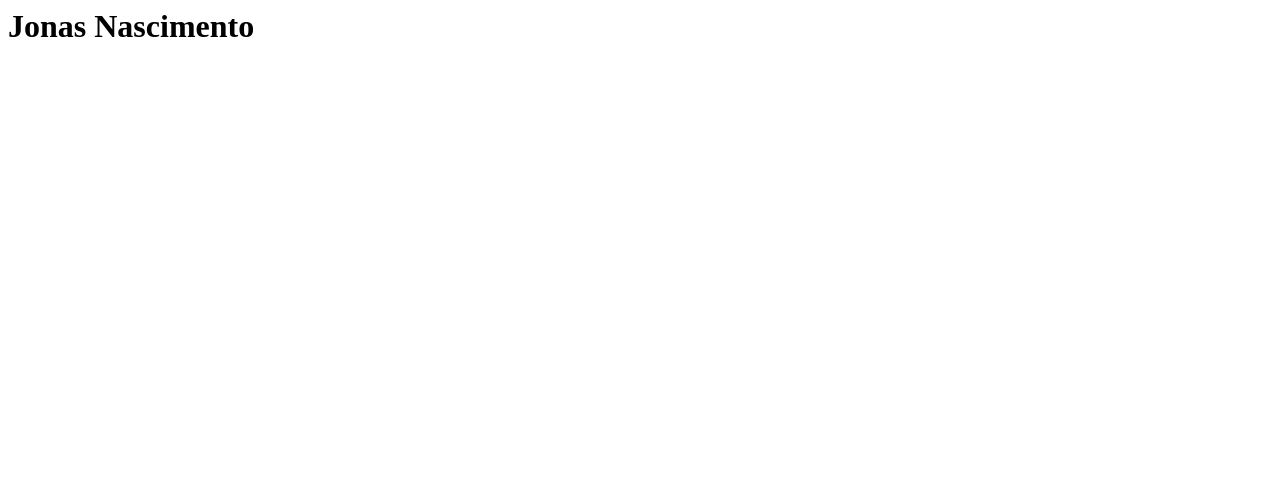
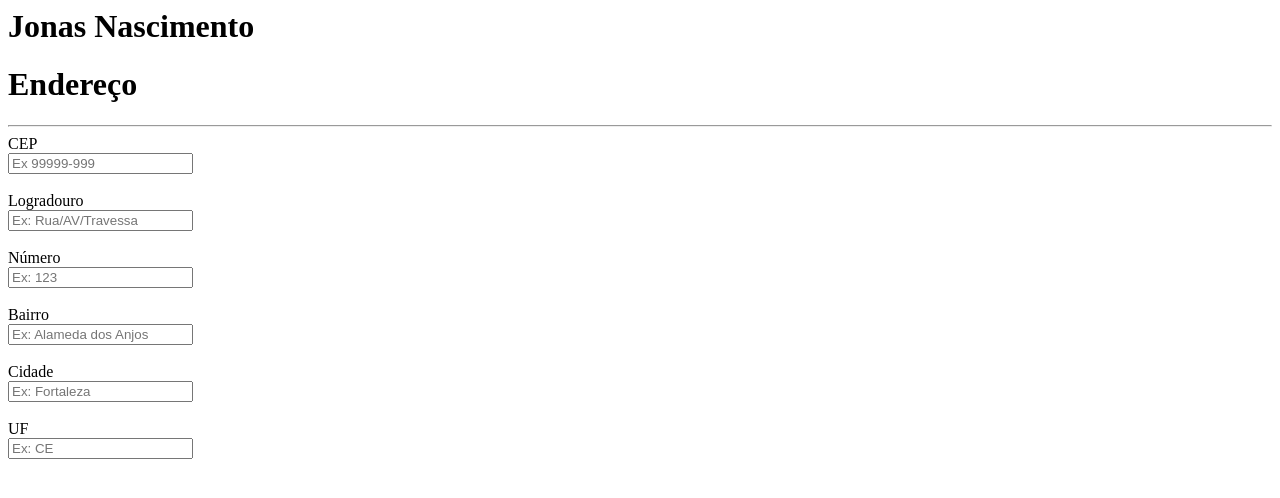
Before and after one commit to iwtrainingbr/site-front-13, a plain HTML site: page autores/jonas.html in a window 1280 px wide. Drawn offline with Linux system fonts and the light colour scheme.

```diff
--- a/autores/jonas.html
+++ b/autores/jonas.html
@@ -1 +1,37 @@
 <h1>Jonas Nascimento</h1>
+<!DOCTYPE html>
+<html lang="en">
+<head>
+    <meta charset="UTF-8">
+    <meta http-equiv="X-UA-Compatible" content="IE=edge">
+    <meta name="viewport" content="width=device-width, initial-scale=1.0">
+    <title>Endereço</title>
+</head>
+<body><h1>Endereço</h1>
+    <hr>
+    <form action="">
+      <label for="cep">CEP</label><br>
+      <input type="text" id="cep" required pattern="[0-9]{8}" maxlength="8" placeholder="Ex 99999-999">
+      <br><br>
+
+      <label for="logradouro">Logradouro</label><br>
+      <input type="text" id="logradouro" placeholder="Ex: Rua/AV/Travessa">
+      <br><br>
+
+      <label for="numero">Número</label><br>
+      <input type="number" id="numero" min="0" placeholder="Ex: 123">
+      <br><br>
+
+      <label for="bairro">Bairro</label><br>
+      <input type="text" id="bairro" placeholder="Ex: Alameda dos Anjos">
+      <br><br>
+
+      <label for="cidade">Cidade</label><br>
+      <input type="text" id="cidade" placeholder="Ex: Fortaleza">
+      <br><br>
+
+      <label for="uf">UF</label><br>
+      <input type="text" id="uf" placeholder="Ex: CE">
+
+</body>
+</html>
```
Also changed, not shown: index.html (+8 -0 lines).
